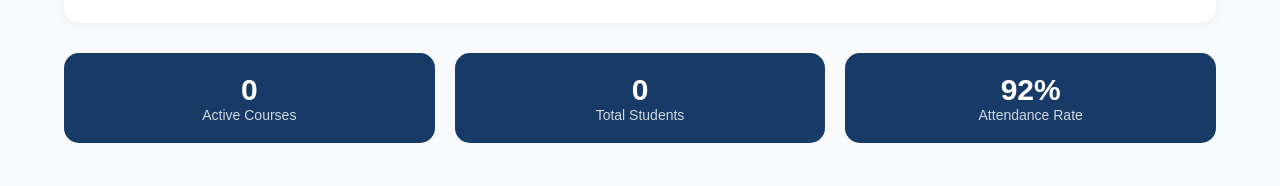
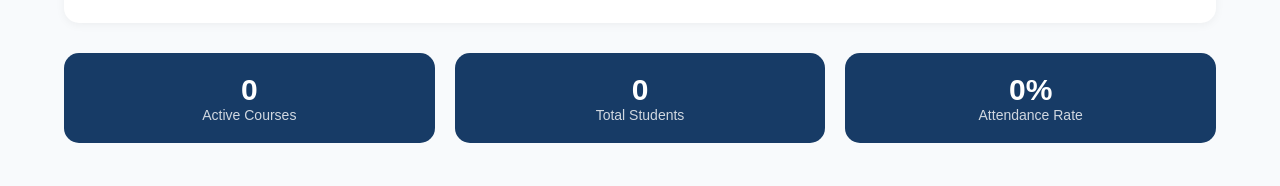
Before and after one commit to mariam-mm27/Geo-Attendance, a React (Create React App) app in the folder frontend/Web/: page /professor in a window 1280 px wide. Shown: the part 261-447 px from the top of the page. Built offline with nearby package versions, Linux system fonts and the light colour scheme; no server answers; the database is empty; sample sign-in values are in the browser's storage.

Commit message:
add attendance calculation service

```diff
--- a/frontend/Web/src/pages/Professor/ProfessorProfile.jsx
+++ b/frontend/Web/src/pages/Professor/ProfessorProfile.jsx
@@ -3,7 +3,7 @@ import { useNavigate } from "react-router-dom";
 import { auth, db } from "../../firebase";
 import { doc, getDoc, collection, onSnapshot, getDocs } from "firebase/firestore";
 import { signOut, onAuthStateChanged } from "firebase/auth";
-
+import { calculateCourseAttendanceStats } from '../../backend-services/attendanceService';
 const ProfessorProfile = () => {
   const navigate = useNavigate();
   const [profData, setProfData] = useState({ name: "", email: "" });
@@ -11,6 +11,10 @@ const ProfessorProfile = () => {
   const [showToast, setShowToast] = useState(false);
   const [isSidebarOpen, setIsSidebarOpen] = useState(false);
   const [courses, setCourses] = useState([]);
+  const [attendanceRate, setAttendanceRate] = useState(0);
+  const [coursesWithAttendance, setCoursesWithAttendance] = useState([]);
+
+  // منع الرجوع للخلف
   useEffect(() => {
     const preventBack = () => {
       window.history.forward();
@@ -23,6 +27,13 @@ const ProfessorProfile = () => {
     window.addEventListener("popstate", preventBack);
     setTimeout(preventBack, 0);
 
+    return () => {
+      window.removeEventListener("popstate", preventBack);
+    };
+  }, []);
+
+  // مراقبة حالة المصادقة وجلب بيانات الدكتور والكورسات
+  useEffect(() => {
     const unsubscribeAuth = onAuthStateChanged(auth, async (user) => {
       if (!user) {
         navigate("/login", { replace: true });
@@ -56,12 +67,10 @@ const ProfessorProfile = () => {
       }
     });
 
-    return () => {
-      window.removeEventListener("popstate", preventBack);
-      unsubscribeAuth();
-    };
+    return () => unsubscribeAuth();
   }, [navigate]);
 
+  // متابعة التحديثات المباشرة لعدد الطلاب
   useEffect(() => {
     if (courses.length === 0) return;
 
@@ -83,7 +92,55 @@ const ProfessorProfile = () => {
     };
   }, [courses.length]);
 
+  // حساب متوسط نسبة الحضور لكل الكورسات
+  useEffect(() => {
+    const calculateOverallAttendance = async () => {
+      if (courses.length === 0) return;
+
+      let totalPercentage = 0;
+      let coursesWithData = 0;
+
+      for (const course of courses) {
+        const result = await calculateCourseAttendanceStats(course.id);
+        if (result.success && result.data.avgAttendance) {
+          totalPercentage += parseFloat(result.data.avgAttendance);
+          coursesWithData++;
+        }
+      }
+
+      const average = coursesWithData > 0
+        ? (totalPercentage / coursesWithData).toFixed(2)
+        : 0;
+
+      setAttendanceRate(average);
+    };
+
+    calculateOverallAttendance();
+  }, [courses]);
+
+  // جلب نسبة الحضور لكل كورس على حدة
+  useEffect(() => {
+    const fetchCoursesAttendance = async () => {
+      if (courses.length === 0) return;
+
+      const updatedCourses = await Promise.all(
+        courses.map(async (course) => {
+          const result = await calculateCourseAttendanceStats(course.id);
+          return {
+            ...course,
+            attendanceData: result.success ? result.data : null
+          };
+        })
+      );
+
+      setCoursesWithAttendance(updatedCourses);
+    };
+
+    fetchCoursesAttendance();
+  }, [courses]);
+
   if (loading) return <div style={styles.loader}>Loading...</div>;
+
   return (
     <div style={styles.pageWrapper}>
       {showToast && (
@@ -91,12 +148,13 @@ const ProfessorProfile = () => {
           <div style={styles.toast}>Student Added Successfully!✅ </div>
         </div>
       )}
+
       {isSidebarOpen && (
         <div style={styles.sidebarOverlay} onClick={() => setIsSidebarOpen(false)}>
           <div style={styles.sidebar} onClick={e => e.stopPropagation()}>
             <div style={{ padding: "20px", fontSize: "18px", fontWeight: "bold", color: "#173B66" }}>Menu</div>
             <div style={styles.sidebarItem} onClick={() => navigate("/reset-password")}>🔑 Reset Password</div>
-            <div style={{...styles.sidebarItem, color: "#173B66", fontWeight: "bold"}} onClick={() => setIsSidebarOpen(false)}> Close</div>
+            <div style={{...styles.sidebarItem, color: "#173B66", fontWeight: "bold"}} onClick={() => setIsSidebarOpen(false)}>Close</div>
           </div>
         </div>
       )}
@@ -120,26 +178,34 @@ const ProfessorProfile = () => {
           <div style={styles.profileCard}>
             <div style={styles.avatarLarge}>{profData.name?.charAt(0)}</div>
             <div style={styles.infoText}>
-              <div style={styles.label}>Name</div><div style={styles.value}>{profData.name}</div>
-              <div style={styles.label}>Email</div><div style={styles.value}>{profData.email}</div>
+              <div style={styles.label}>Name</div>
+              <div style={styles.value}>{profData.name}</div>
+              <div style={styles.label}>Email</div>
+              <div style={styles.value}>{profData.email}</div>
             </div>
           </div>
         </section>
 
         <div style={styles.statsBar}>
-          <div style={styles.statItem}><div style={styles.statNumber}>{courses.length}</div><div style={styles.statLabel}>Active Courses</div></div>
+          <div style={styles.statItem}>
+            <div style={styles.statNumber}>{courses.length}</div>
+            <div style={styles.statLabel}>Active Courses</div>
+          </div>
           <div style={styles.statItem}>
             <div style={styles.statNumber}>
               {courses.reduce((total, course) => total + (course.count || 0), 0)}
             </div>
             <div style={styles.statLabel}>Total Students</div>
           </div>
-          <div style={styles.statItem}><div style={styles.statNumber}>92%</div><div style={styles.statLabel}>Attendance Rate</div></div>
+          <div style={styles.statItem}>
+            <div style={styles.statNumber}>{attendanceRate}%</div>
+            <div style={styles.statLabel}>Attendance Rate</div>
+          </div>
         </div>
 
         <h2 style={styles.sectionHeading}>Course Management</h2>
         <div style={styles.grid}>
-          {courses.map((course) => (
+          {coursesWithAttendance.map((course) => (
             <div key={course.id} style={styles.courseCard}>
               <div style={styles.cardHeader}>
                 <span style={styles.codeBadge}>{course.code}</span>
@@ -149,6 +215,28 @@ const ProfessorProfile = () => {
                 <p>📍 Location: <strong>{course.room}</strong></p>
                 <p>🕒 Time: <strong>{course.time}</strong></p>
                 <p>👥 Enrolled: <strong style={{color: "#173B66"}}>{course.count} Students</strong></p>
+
+                {course.attendanceData && (
+                  <>
+                    <p>📊 Attendance Rate:
+                      <strong style={{
+                        color: parseFloat(course.attendanceData.avgAttendance) >= 75 ? "#10B981" :
+                               parseFloat(course.attendanceData.avgAttendance) >= 50 ? "#F59E0B" : "#EF4444",
+                        marginLeft: "5px"
+                      }}>
+                        {course.attendanceData.avgAttendance}%
+                      </strong>
+                    </p>
+
+                    {course.attendanceData.stats && (
+                      <div style={{marginTop: "10px", fontSize: "12px", display: "flex", gap: "15px"}}>
+                        <span style={{color: "#10B981"}}>✅ {course.attendanceData.stats.good}</span>
+                        <span style={{color: "#F59E0B"}}>⚠️ {course.attendanceData.stats.warning}</span>
+                        <span style={{color: "#EF4444"}}>❌ {course.attendanceData.stats.low}</span>
+                      </div>
+                    )}
+                  </>
+                )}
               </div>
               <button onClick={() => navigate(`/reports/${course.id}`)} style={styles.reportBtn}>Reports</button>
             </div>
@@ -160,36 +248,233 @@ const ProfessorProfile = () => {
 };
 
 const styles = {
-  pageWrapper: { backgroundColor: "#F8FAFC", minHeight: "100vh", fontFamily: "sans-serif" },
-  navbar: { height: "70px", backgroundColor: "#173B66", display: "flex", alignItems: "center", justifyContent: "space-between", padding: "0 5%", color: "white", position: "sticky", top: 0, zIndex: 100 },
-  menuBtn: { fontSize: "28px", cursor: "pointer", color: "white" },
-  navTitle: { fontSize: "20px", fontWeight: "bold" },
-  logoutBtn: { backgroundColor: "white", border: "none", color: "#173B66", padding: "10px 24px", borderRadius: "8px", cursor: "pointer", fontWeight: "bold", fontSize: "14px" },
-  sidebarOverlay: { position: "fixed", top: 0, left: 0, width: "100%", height: "100%", backgroundColor: "rgba(0,0,0,0.4)", zIndex: 6000 },
-  sidebar: { width: "260px", height: "100%", backgroundColor: "white", position: "absolute", left: 0, top: 0, boxShadow: "2px 0 10px rgba(0,0,0,0.1)" },
-  sidebarItem: { padding: "15px 20px", color: "#173B66", cursor: "pointer", borderBottom: "1px solid #F1F5F9", fontSize: "16px" },
-  toastContainer: { position: "fixed", top: "20px", left: 0, width: "100%", display: "flex", justifyContent: "center", zIndex: 7000 },
-  toast: { backgroundColor: "#173B66", color: "white", padding: "12px 25px", borderRadius: "50px" },
-  mainContent: { padding: "30px 5%" },
-  profileSection: { marginBottom: "30px" },
-  profileCard: { backgroundColor: "white", padding: "25px", borderRadius: "15px", display: "flex", alignItems: "center", gap: "25px", boxShadow: "0 2px 10px rgba(0,0,0,0.05)" },
-  avatarLarge: { width: "70px", height: "70px", backgroundColor: "#173B66", color: "white", borderRadius: "50%", display: "flex", alignItems: "center", justifyContent: "center", fontSize: "28px" },
-  infoText: { display: "grid", gap: "2px" },
-  label: { color: "#94A3B8", fontSize: "11px", fontWeight: "bold" },
-  value: { color: "#1E293B", fontSize: "15px", fontWeight: "600" },
-  statsBar: { display: "flex", gap: "20px", marginBottom: "40px" },
-  statItem: { flex: 1, backgroundColor: "#173B66", padding: "20px", borderRadius: "15px", textAlign: "center", color: "white" },
-  statNumber: { fontSize: "30px", fontWeight: "bold" },
-  statLabel: { fontSize: "14px", opacity: 0.8 },
-  grid: { display: "grid", gridTemplateColumns: "repeat(auto-fill, minmax(320px, 1fr))", gap: "25px" },
-  courseCard: { backgroundColor: "white", padding: "25px", borderRadius: "20px", boxShadow: "0 10px 20px rgba(0,0,0,0.05)" },
-  cardHeader: { display: "flex", justifyContent: "space-between", marginBottom: "15px" },
-  codeBadge: { backgroundColor: "#F1F5F9", color: "#173B66", padding: "4px 10px", borderRadius: "8px", fontSize: "12px", fontWeight: "bold" },
-  courseTitle: { fontSize: "19px", color: "#173B66", fontWeight: "bold", marginBottom: "15px" },
-  courseDetails: { marginBottom: "20px", borderTop: "1px solid #F1F5F9", paddingTop: "15px" },
-  reportBtn: { width: "100%", padding: "12px", borderRadius: "10px", border: "none", backgroundColor: "#173B66", color: "white", fontWeight: "bold", cursor: "pointer" },
-  loader: { textAlign: "center", marginTop: "100px", color: "#173B66", fontWeight: "bold" },
-  sectionHeading: { color: "#173B66", fontSize: "22px", fontWeight: "bold", marginBottom: "20px" }
+  pageWrapper: {
+    backgroundColor: "#F8FAFC",
+    minHeight: "100vh",
+    fontFamily: "sans-serif"
+  },
+
+  navbar: {
+    height: "70px",
+    backgroundColor: "#173B66",
+    display: "flex",
+    alignItems: "center",
+    justifyContent: "space-between",
+    padding: "0 5%",
+    color: "white",
+    position: "sticky",
+    top: 0,
+    zIndex: 100
+  },
+
+  menuBtn: {
+    fontSize: "28px",
+    cursor: "pointer",
+    color: "white"
+  },
+
+  navTitle: {
+    fontSize: "20px",
+    fontWeight: "bold"
+  },
+
+  logoutBtn: {
+    backgroundColor: "white",
+    border: "none",
+    color: "#173B66",
+    padding: "10px 24px",
+    borderRadius: "8px",
+    cursor: "pointer",
+    fontWeight: "bold",
+    fontSize: "14px"
+  },
+
+  sidebarOverlay: {
+    position: "fixed",
+    top: 0,
+    left: 0,
+    width: "100%",
+    height: "100%",
+    backgroundColor: "rgba(0,0,0,0.4)",
+    zIndex: 6000
+  },
+
+  sidebar: {
+    width: "260px",
+    height: "100%",
+    backgroundColor: "white",
+    position: "absolute",
+    left: 0,
+    top: 0,
+    boxShadow: "2px 0 10px rgba(0,0,0,0.1)"
+  },
+
+  sidebarItem: {
+    padding: "15px 20px",
+    color: "#173B66",
+    cursor: "pointer",
+    borderBottom: "1px solid #F1F5F9",
+    fontSize: "16px"
+  },
+
+  toastContainer: {
+    position: "fixed",
+    top: "20px",
+    left: 0,
+    width: "100%",
+    display: "flex",
+    justifyContent: "center",
+    zIndex: 7000
+  },
+
+  toast: {
+    backgroundColor: "#173B66",
+    color: "white",
+    padding: "12px 25px",
+    borderRadius: "50px"
+  },
+
+  mainContent: {
+    padding: "30px 5%"
+  },
+
+  profileSection: {
+    marginBottom: "30px"
+  },
+
+  profileCard: {
+    backgroundColor: "white",
+    padding: "25px",
+    borderRadius: "15px",
+    display: "flex",
+    alignItems: "center",
+    gap: "25px",
+    boxShadow: "0 2px 10px rgba(0,0,0,0.05)"
+  },
+
+  avatarLarge: {
+    width: "70px",
+    height: "70px",
+    backgroundColor: "#173B66",
+    color: "white",
+    borderRadius: "50%",
+    display: "flex",
+    alignItems: "center",
+    justifyContent: "center",
+    fontSize: "28px"
+  },
+
+  infoText: {
+    display: "grid",
+    gap: "2px"
+  },
+
+  label: {
+    color: "#94A3B8",
+    fontSize: "11px",
+    fontWeight: "bold"
+  },
+
+  value: {
+    color: "#1E293B",
+    fontSize: "15px",
+    fontWeight: "600"
+  },
+
+  statsBar: {
+    display: "flex",
+    gap: "20px",
+    marginBottom: "40px"
+  },
+
+  statItem: {
+    flex: 1,
+    backgroundColor: "#173B66",
+    padding: "20px",
+    borderRadius: "15px",
+    textAlign: "center",
+    color: "white"
+  },
+
+  statNumber: {
+    fontSize: "30px",
+    fontWeight: "bold"
+  },
+
+  statLabel: {
+    fontSize: "14px",
+    opacity: 0.8
+  },
+
+  sectionHeading: {
+    color: "#173B66",
+    fontSize: "22px",
+    fontWeight: "bold",
+    marginBottom: "20px"
+  },
+
+  grid: {
+    display: "grid",
+    gridTemplateColumns: "repeat(auto-fill, minmax(350px, 1fr))",
+    gap: "25px"
+  },
+
+  courseCard: {
+    backgroundColor: "white",
+    padding: "25px",
+    borderRadius: "20px",
+    boxShadow: "0 10px 20px rgba(0,0,0,0.05)"
+  },
+
+  cardHeader: {
+    display: "flex",
+    justifyContent: "space-between",
+    marginBottom: "15px"
+  },
+
+  codeBadge: {
+    backgroundColor: "#F1F5F9",
+    color: "#173B66",
+    padding: "4px 10px",
+    borderRadius: "8px",
+    fontSize: "12px",
+    fontWeight: "bold"
+  },
+
+  courseTitle: {
+    fontSize: "19px",
+    color: "#173B66",
+    fontWeight: "bold",
+    marginBottom: "15px"
+  },
+
+  courseDetails: {
+    marginBottom: "20px",
+    borderTop: "1px solid #F1F5F9",
+    paddingTop: "15px"
+  },
+
+  reportBtn: {
+    width: "100%",
+    padding: "12px",
+    borderRadius: "10px",
+    border: "none",
+    backgroundColor: "#173B66",
+    color: "white",
+    fontWeight: "bold",
+    cursor: "pointer",
+    transition: "0.3s",
+    ':hover': {
+      backgroundColor: "#0f2a4a"
+    }
+  },
+
+  loader: {
+    textAlign: "center",
+    marginTop: "100px",
+    color: "#173B66",
+    fontWeight: "bold"
+  }
 };
 
 export default ProfessorProfile;
```
Also changed, not shown: frontend/Web/src/pages/Student/StudentProfile.jsx (+116 -14 lines), 1 other file (tests, documents, lock files or other folders).
